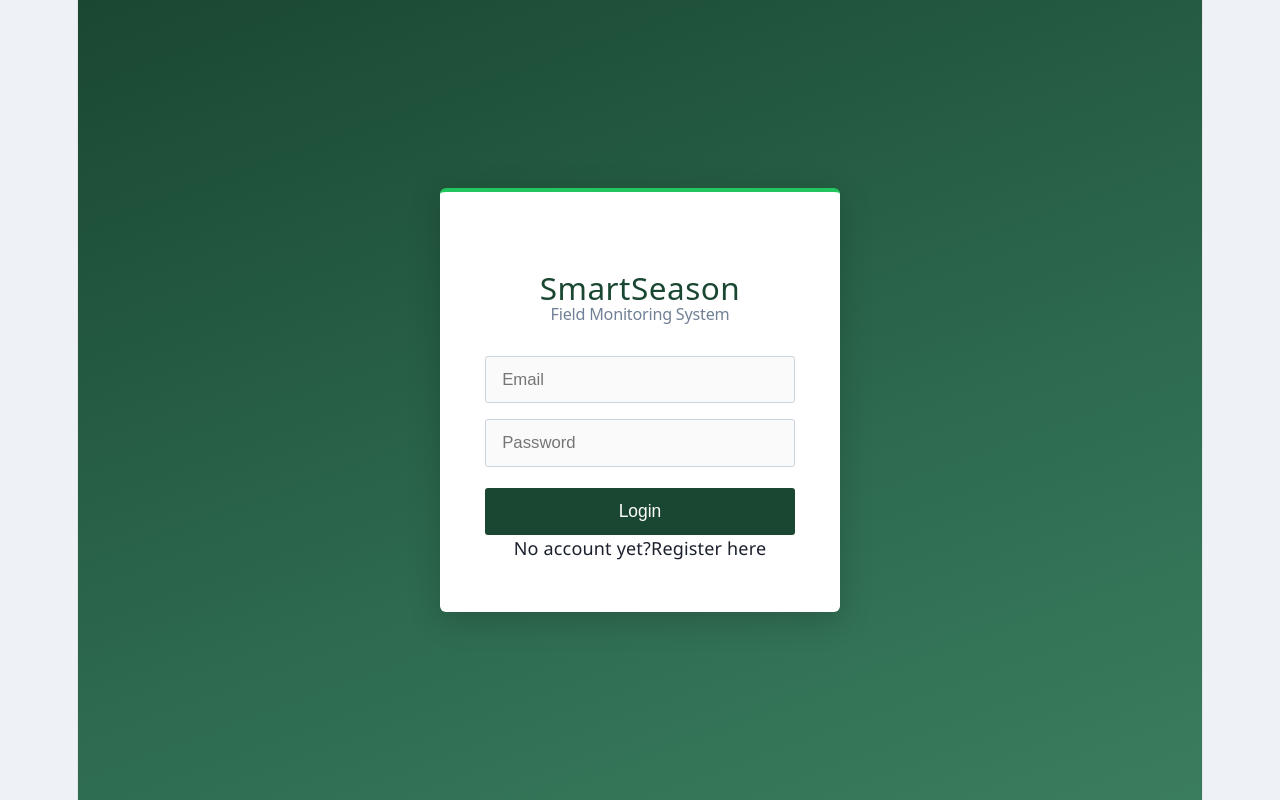
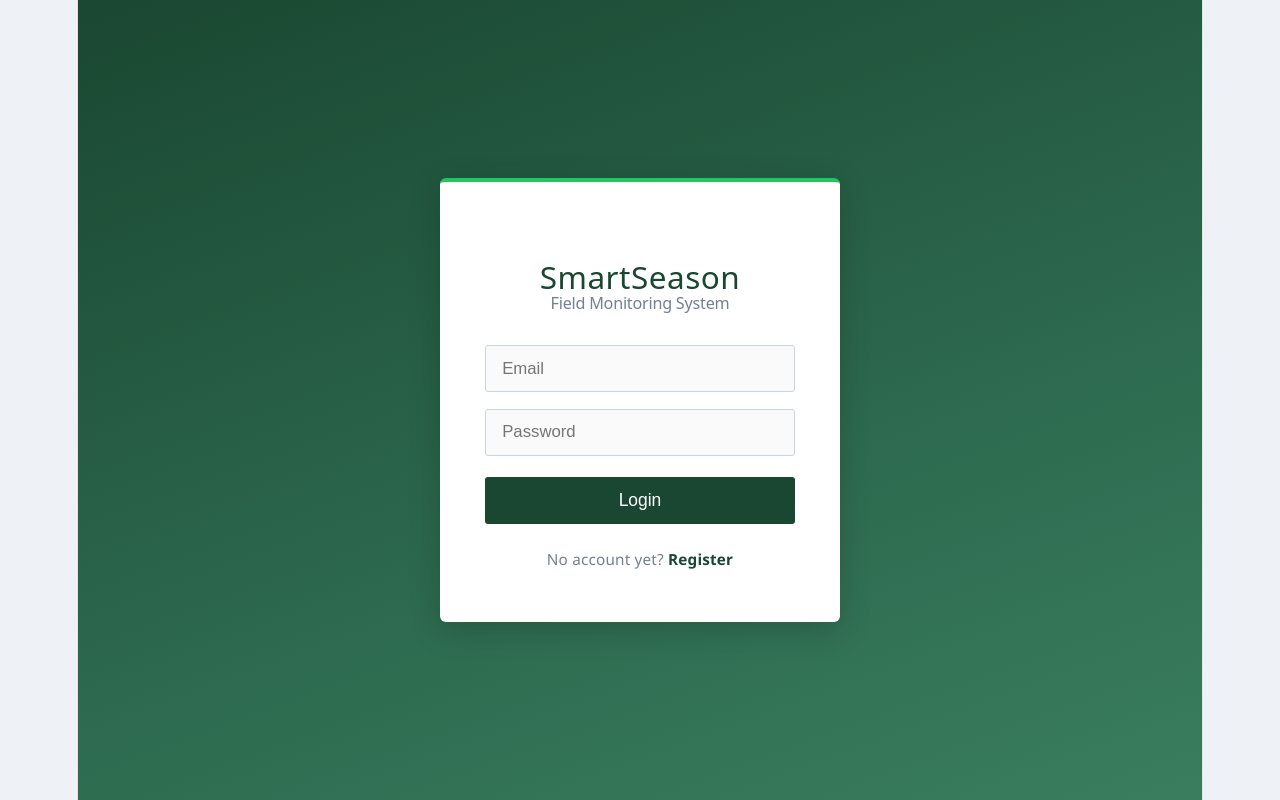
Before and after one commit to Shumer61/smartseason, a React (Vite) app in the folder client/: page / in a window 1280 px wide. Built offline with nearby package versions, Linux system fonts and the light colour scheme.

Commit message:
additions

```diff
--- a/client/src/App.css
+++ b/client/src/App.css
@@ -66,7 +66,7 @@ body {
     font-size: 0.93rem;
     outline: none;
     transition: border 0.15s;
-    background: #fafafa;
+    background: #363535;
     color: #1a202c;
     appearance: auto;
 }
--- a/client/src/pages/Login.jsx
+++ b/client/src/pages/Login.jsx
@@ -68,9 +68,9 @@ function Login({onSwitch}) {
                         {loading ? 'Logging in...' : 'Login'}
                     </button>
                 </form>
-                <p classname="auth-switch">
-                    No account yet?{''}
-                    <span onClick={onSwitch}>Register here</span>
+                <p className="auth-switch">
+                    No account yet?{' '}
+                    <span onClick={onSwitch}>Register</span>
                 </p>
             </div>
         </div>
```
